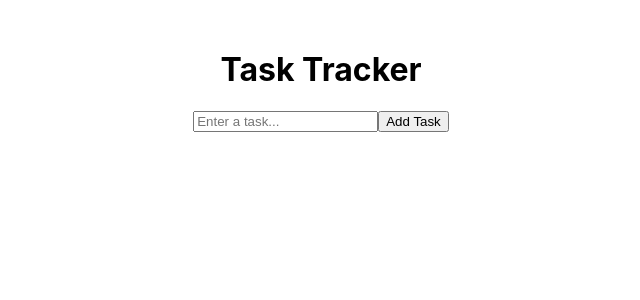
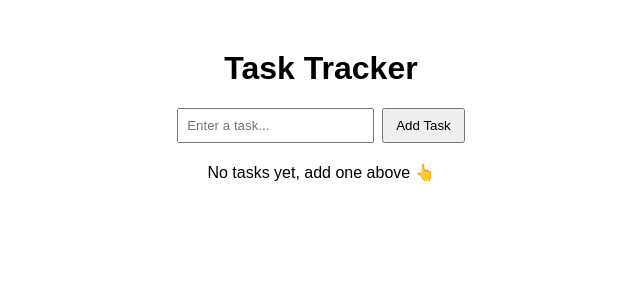
Before and after one commit to cmdanx404/task-tracker, a React (Create React App) app: page / in a window 1280 px wide. Shown: the top 300 px of the page, without its empty margins (319-959 px from the left). Built offline with nearby package versions, Linux system fonts and the light colour scheme; the HTML template or start-up script is replaced by a standard one.

Commit message:
modified app.js

```diff
--- a/src/App.js
+++ b/src/App.js
@@ -1,14 +1,26 @@
-import React, { useState } from "react";
+import React, { useState, useEffect } from "react";
+import TaskInput from "./components/TaskInput";
+import TaskList from "./components/TaskList";
+import "./App.css";
 
 function App() {
   const [tasks, setTasks] = useState([]);
-  const [input, setInput] = useState("");
 
-  const addTask = () => {
-    if (input.trim() === "") return;
-    const newTask = { id: Date.now(), text: input, completed: false };
+  // Load tasks from localStorage
+  useEffect(() => {
+    const saved = JSON.parse(localStorage.getItem("tasks"));
+    if (saved) setTasks(saved);
+  }, []);
+
+  // Save tasks to localStorage whenever they change
+  useEffect(() => {
+    localStorage.setItem("tasks", JSON.stringify(tasks));
+  }, [tasks]);
+
+  const addTask = (text) => {
+    if (text.trim() === "") return;
+    const newTask = { id: Date.now(), text, completed: false };
     setTasks([...tasks, newTask]);
-    setInput("");
   };
 
   const toggleTask = (id) => {
@@ -24,36 +36,10 @@ function App() {
   };
 
   return (
-    <div style={{ textAlign: "center", marginTop: "50px" }}>
+    <div className="app-container">
       <h1>Task Tracker</h1>
-
-      {/* Input Field */}
-      <input
-        type="text"
-        value={input}
-        onChange={(e) => setInput(e.target.value)}
-        placeholder="Enter a task..."
-      />
-      <button onClick={addTask}>Add Task</button>
-
-      {/* Task List */}
-      <ul style={{ listStyle: "none", padding: 0 }}>
-        {tasks.map((task) => (
-          <li key={task.id} style={{ margin: "10px 0" }}>
-            <span
-              onClick={() => toggleTask(task.id)}
-              style={{
-                textDecoration: task.completed ? "line-through" : "none",
-                cursor: "pointer",
-                marginRight: "10px",
-              }}
-            >
-              {task.text}
-            </span>
-            <button onClick={() => deleteTask(task.id)}>❌</button>
-          </li>
-        ))}
-      </ul>
+      <TaskInput addTask={addTask} />
+      <TaskList tasks={tasks} toggleTask={toggleTask} deleteTask={deleteTask} />
     </div>
   );
 }
```
